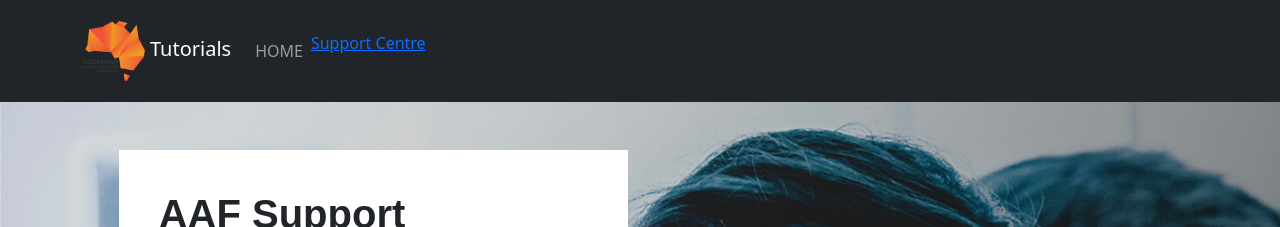
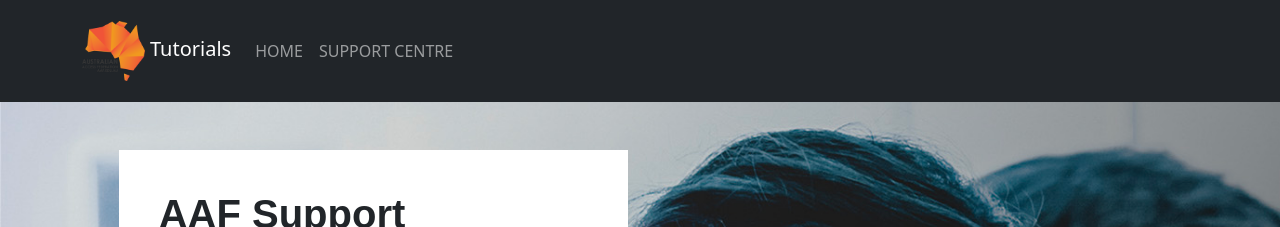
Before and after one commit to ausaccessfed/dev-portal, a Jekyll site: the page built from docs/index.html, in a window 1280 px wide. Shown: the top 227 px of the page. Built offline with Jekyll 4.4.1, drawn with Linux system fonts in a browser that asks for light colours.

```diff
--- a/docs/_includes/nav.html
+++ b/docs/_includes/nav.html
@@ -12,7 +12,7 @@
                     <a class="nav-link" href="{{ site.baseurl }}/">Home</a>
                 </li>
                 <li class="nav-item">
-                    <a class="current" href="https://aaf.freshdesk.com/support/home">Support Centre</a>
+                    <a class="nav-link" href="https://aaf.freshdesk.com/support/home">Support Centre</a>
                 </li>
             </ul>
         </div>
--- a/docs/_sass/main.scss
+++ b/docs/_sass/main.scss
@@ -52,7 +52,6 @@
   }
 }
 
-
 .footer-callout {
   background-color: #f2f2f2;
   .container {
```
